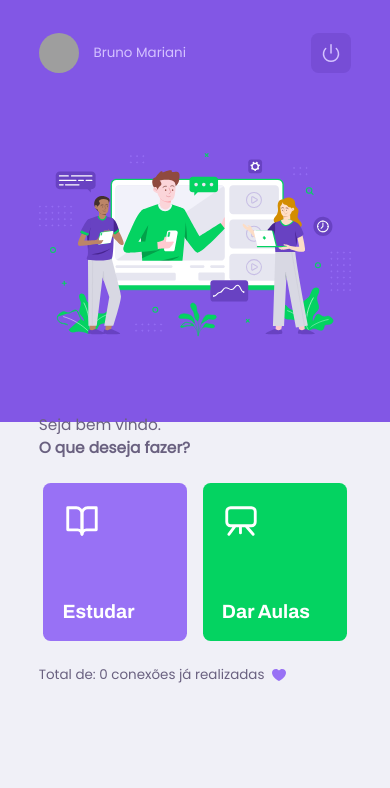
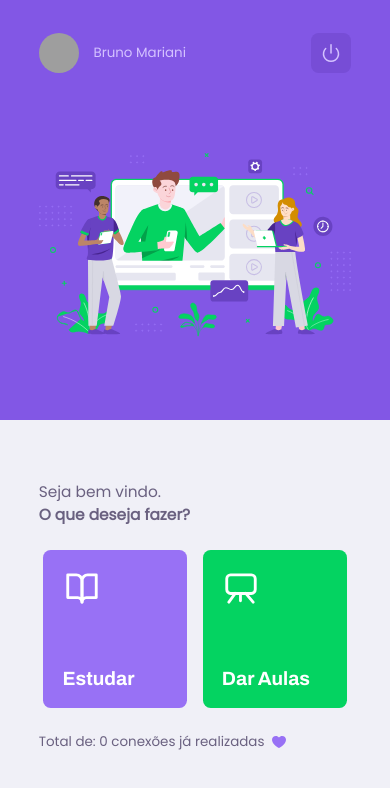
Before and after one commit to bruno0907/proffy-web, a React (Create React App) app: page / in a window 390 px wide. Shown: the top 788 px of the page. Built offline with nearby package versions, Linux system fonts and the light colour scheme; no server answers; grey boxes are pictures that could not be loaded.

Commit message:
Home responsive fix

```diff
--- a/src/pages/Home/styles.css
+++ b/src/pages/Home/styles.css
@@ -18,8 +18,8 @@
     top: 0;
     left: 0;
     right: 0;
-    height: 50vh;
-    width: 100vw;
+    height: 420px;
+    width: 100%;
     color: var(--color-text-in-primary);
     background: var(--color-primary);
     z-index: -1
@@ -27,8 +27,8 @@
 
 #page-landing-content{
     margin: 0 auto;
+    height: 100vh;
     border-radius: 1.5rem;
-    height: 100vh;
     display: flex;
     flex-direction: column;
     align-items: flex-start;
@@ -104,7 +104,7 @@
 }
 
 .cta{
-    margin-top: 1rem;
+    margin-top: 8rem;
     text-align: left;
 }
 
```
